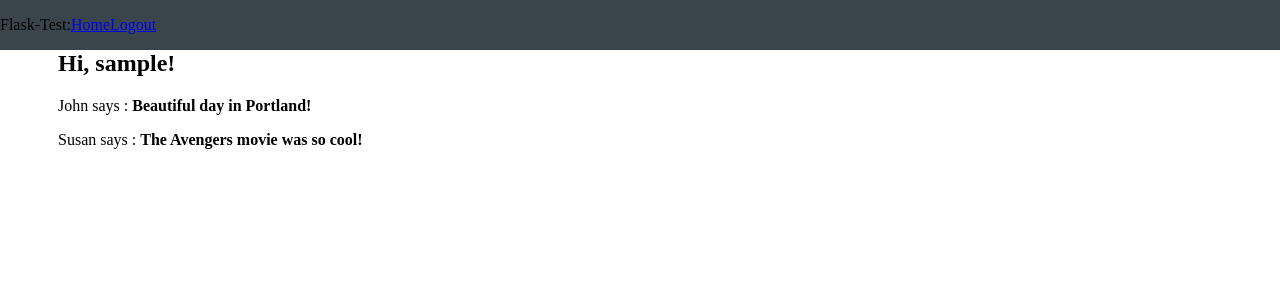
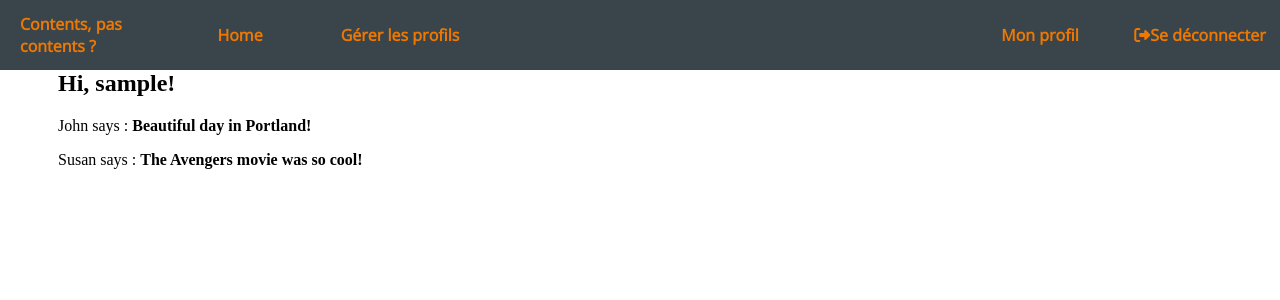
Before and after one commit to solenne2404/ContentPasContent, a Flask app: page / in a window 1280 px wide. Shown: the top 300 px of the page. Run offline with Flask 2, Linux system fonts and the light colour scheme; the visitor is signed in with stand-in values (Sample User, id 1); data comes from the database, SQL or seed files in the repository; some libraries are stand-ins or nearby versions.

Commit message:
add header nav bar

```diff
--- a/Flask/app/static/style.css
+++ b/Flask/app/static/style.css
@@ -2,22 +2,54 @@
 /*****************************************************************************************************
 NAVIGATION
 *****************************************************************************************************/
-nav {
+.header_nav {
     position: absolute;
     left: 0;
     top: 0;
     width: 100%;
-    height: 50px;
-    display: flex;
-    flex-direction: row;
+    height: 70px;
+    display: grid;
+    grid-template-columns: repeat(8, 1fr);
+    grid-template-areas:
+    "titre home manage b b b profil log ";
     background-color: #3A454bff;
-    align-items: center;
+
+}
+
+.header_nav a, .header_nav h1 {
+    color:#ee7800ff;
+    font-family: 'Open Sans', sans-serif;
+    font-size: 16px;
+    font-weight: 700;
+    text-decoration: none;
+    justify-self: center;
+    align-self: center;
+}
+.header_nav .navtitle{
+    margin-left: 20px;
+    grid-area: titre;
+}
+
+.header_nav .home{
+    grid-area: home;
+}
+
+.header_nav .profil_management{
+    grid-area: manage;
+}
+
+.header_nav .profil{
+    grid-area: profil;
+}
+
+.header_nav .log{
+    grid-area: log;
 }
 
 /*****************************************************************************************************
 SECTION
 *****************************************************************************************************/
 section {
-    margin-top: 50px;
+    margin-top: 70px;
     margin-left: 50px;
 }
--- a/Flask/app/templates/base.html
+++ b/Flask/app/templates/base.html
@@ -4,7 +4,9 @@
         <meta charset="UTF-8">
         <meta name="viewport" content="width=device-width, initial-scale=1.0">
         <meta http-equiv="X-UA-Compatible" content="ie=edge">
+        <!-- Style -->
         <link rel="stylesheet" href="../static/style.css" type="text/css">
+        <link href="https://fonts.googleapis.com/css?family=Open+Sans&display=swap" rel="stylesheet">
         {% if title %}
             <title>{{ title }} - Contents, pas contents?</title>
         {% else %}
@@ -12,13 +14,15 @@
         {% endif %}
     </head>
     <body>
-        <nav>
-            Flask-Test:
-            <a href="{{ url_for('index') }}">Home</a>
+        <nav class="header_nav">
+            <h1 class="navtitle">Contents, pas contents ?</h1>
+            <a class="home" href="{{ url_for('index') }}">Home</a>
+            <a class="profil_management" href="">Gérer les profils</a>
             {% if current_user.is_anonymous %}
-            <a href="{{ url_for('login') }}">Login</a>
+            <a class="log" href="{{ url_for('login') }}"><i class="fas fa-sign-in-alt"></i>Se connecter</a>
             {% else %}
-            <a href="{{ url_for('logout') }}">Logout</a>
+            <a class="profil" href="">Mon profil</a>
+            <a class="log" href="{{ url_for('logout') }}"><i class="fas fa-sign-out-alt"></i>Se déconnecter</a>
             {% endif %}
         </nav>
         <section>
@@ -36,4 +40,5 @@
         </section>
 
     </body>
+    <script src="https://kit.fontawesome.com/f8e927046c.js" crossorigin="anonymous"></script>
 </html>
```
